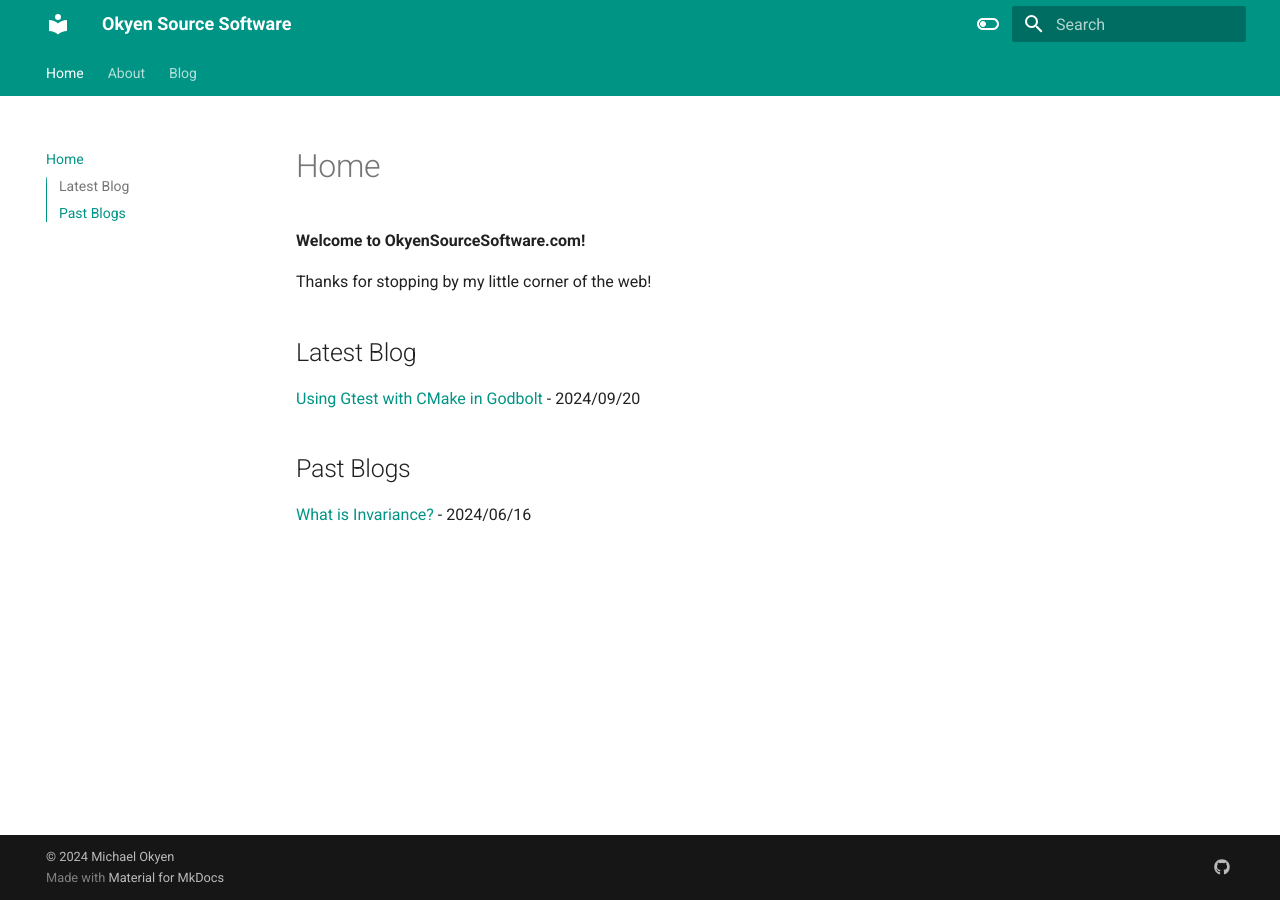
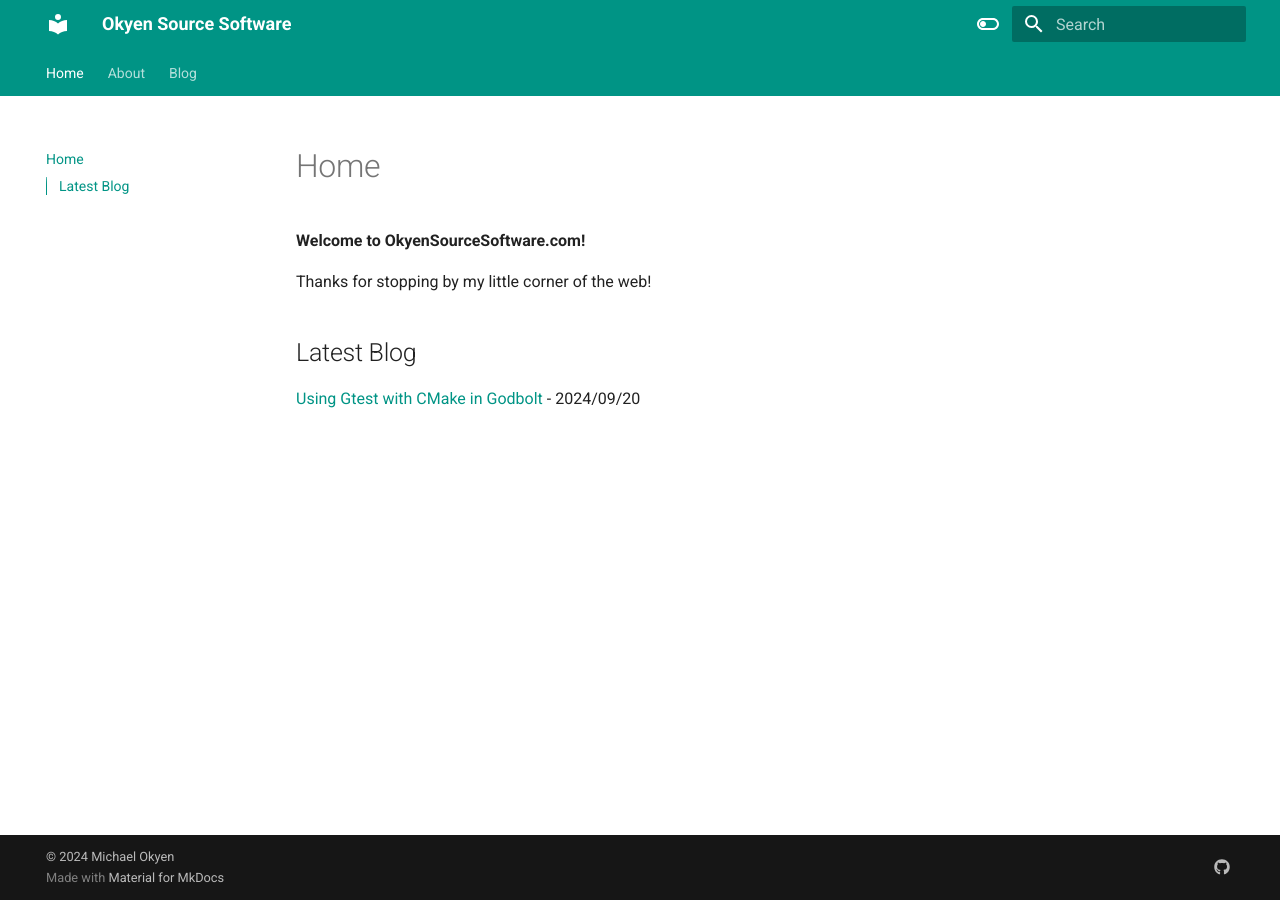
Before and after one commit to mokyen/okyensourcesoftware, an MkDocs documentation site: the page built from docs/index.md, in a window 1280 px wide. Built offline with MkDocs 1.6.1 and Material for MkDocs 9.7.7, drawn with Linux system fonts in a browser that asks for light colours.

Commit message:
Update index.md

```diff
--- a/docs/index.md
+++ b/docs/index.md
@@ -7,7 +7,3 @@ Thanks for stopping by my little corner of the web!
 ## Latest Blog
 
 [Using Gtest with CMake in Godbolt](blog/posts/godbolt_cmake_gtest.md) - 2024/09/20
-
-## Past Blogs
-
-[What is Invariance?](blog/posts/invariance.md) - 2024/06/16
```
